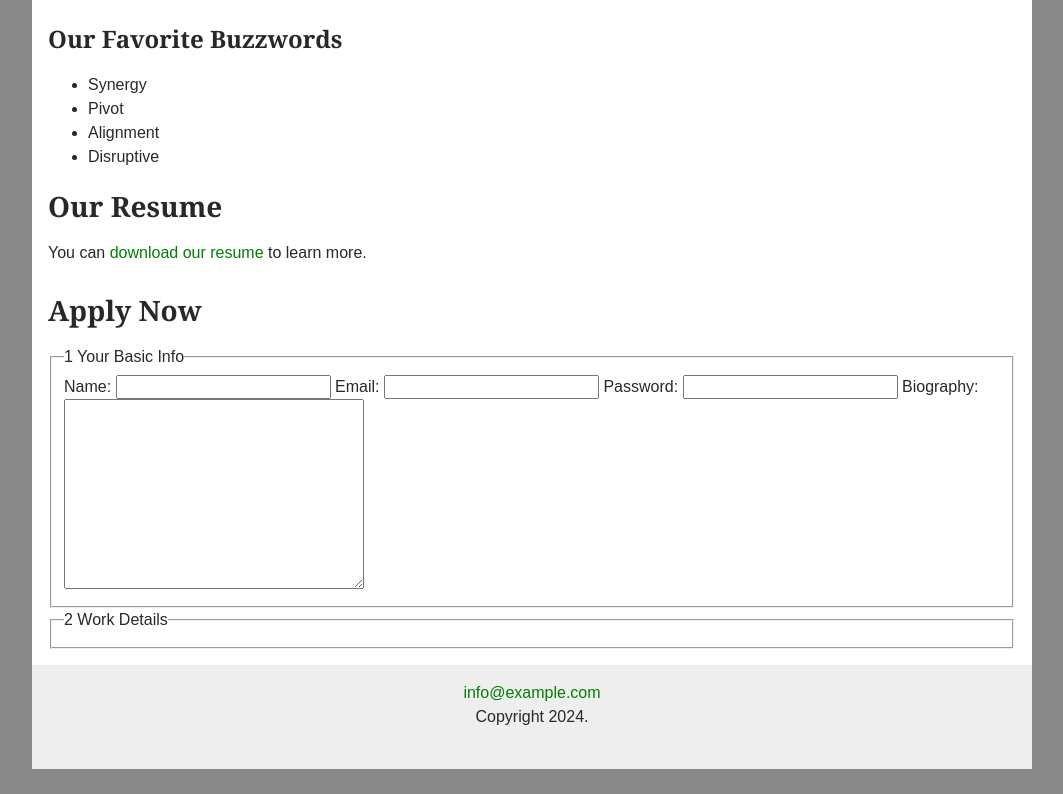
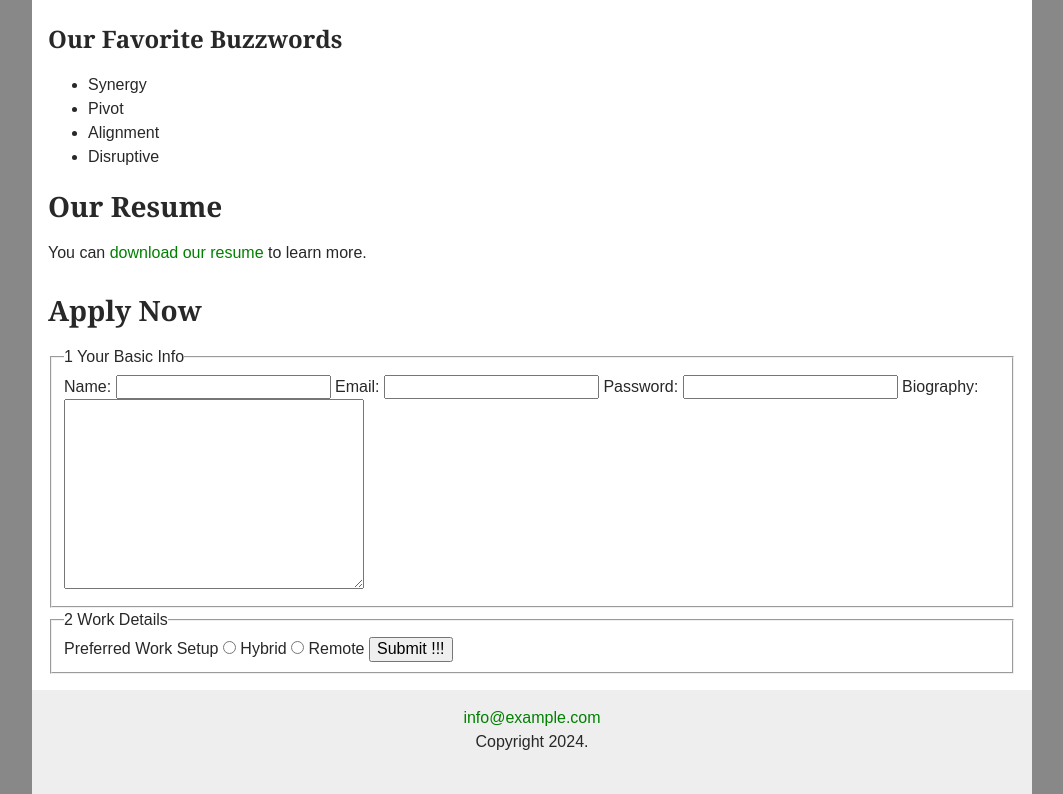
Before and after one commit to Dongwon38/day-05, a plain HTML site: page about-us.html in a window 1280 px wide. Shown: the part 427-1221 px from the top of the page, without its empty margins (108-1171 px from the left). Before the commit the page ends 1196 px from the top, so only its background shows below. Drawn offline with Linux system fonts and the light colour scheme.

Commit message:
Added radio, submit

```diff
--- a/about-us.html
+++ b/about-us.html
@@ -81,6 +81,18 @@
               <span class="number">2</span>
               Work Details
             </legend>
+
+            <label for="">Preferred Work Setup</label>
+
+            <!-- First radio button for "Hybrid" option -->
+            <input type="radio" name="work-setup" id="hybrid" value="hybrid" />
+            <label for="hybrid" class="light">Hybrid</label>
+
+            <!-- Second radio button for "Remote" option -->
+            <input type="radio" name="work-setup" id="remote" />
+            <label for="remote" class="light">Remote</label>
+
+            <input type="submit" value="Submit !!!" />
           </fieldset>
         </form>
       </main>
```
